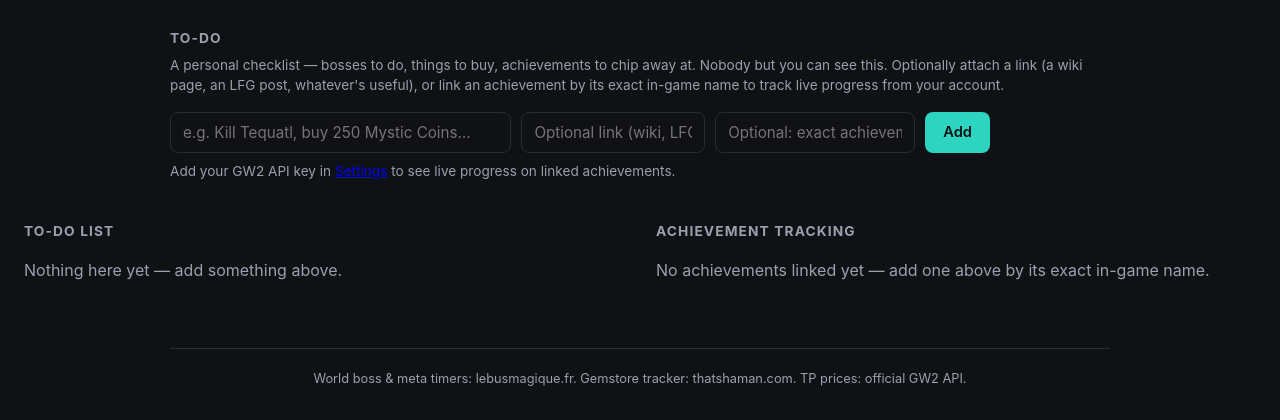
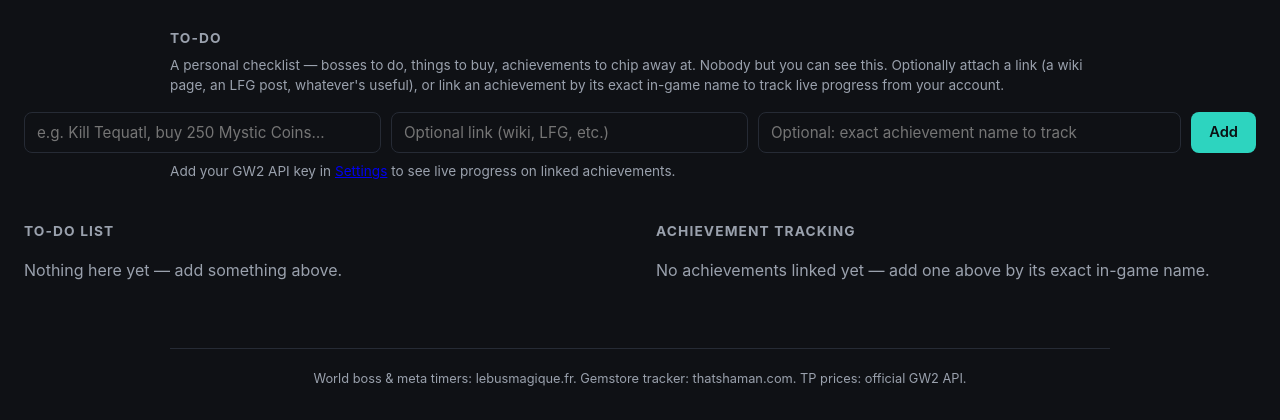
Before and after one commit to Revanito/gw2-ops-board, a FastAPI app: template app/templates/todo.html in a window 1280 px wide. Shown: the part 66-486 px from the top of the page. Run offline with FastAPI, Linux system fonts and the light colour scheme; the template is opened without the code that fills it, so the values that code supplies are empty; parts of the project's set-up code (start-up, migrations or seed data) failed here and were passed over; some libraries are stand-ins or nearby versions.

Commit message:
Widen To-Do add-form fields so placeholders aren't cut off
The three inputs were squeezed into the page's narrow 980px column;
moved the form into the same wide-bleed container the lists below it
already use, and widened each field so its full placeholder text is
readable.

Co-Authored-By: Claude Sonnet 5 <noreply@anthropic.com>

```diff
--- a/app/static/style.css
+++ b/app/static/style.css
@@ -438,10 +438,10 @@ button.secondary, .btn.secondary { background: transparent; border: 1px solid va
 .mi-count { font-weight: 700; flex-shrink: 0; }
 .mi-name { color: var(--text-dim); font-size: 0.82rem; }
 
-.todo-add-form { display: flex; gap: 10px; margin-bottom: 8px; flex-wrap: wrap; max-width: 820px; }
-.todo-add-form input[type="text"] { flex: 2; min-width: 220px; margin: 0; width: auto; }
-.todo-add-form input[type="url"] { flex: 1; min-width: 160px; margin: 0; width: auto; }
-.todo-add-form input[name="achievement"] { flex: 1; min-width: 200px; margin: 0; width: auto; }
+.todo-add-form { display: flex; gap: 10px; margin-bottom: 8px; flex-wrap: wrap; }
+.todo-add-form input[type="text"] { flex: 1; min-width: 260px; margin: 0; width: auto; }
+.todo-add-form input[type="url"] { flex: 1; min-width: 260px; margin: 0; width: auto; }
+.todo-add-form input[name="achievement"] { flex: 1.2; min-width: 340px; margin: 0; width: auto; }
 .todo-add-form button { flex-shrink: 0; }
 
 .todo-columns { display: grid; grid-template-columns: 1fr 1fr; gap: 32px; align-items: start; }
--- a/app/templates/todo.html
+++ b/app/templates/todo.html
@@ -71,12 +71,16 @@
 
   {% if error %}<div class="notice error">{{ error }}</div>{% endif %}
 
+  <div class="wide-bleed">
+    <div class="wide-content">
       <form method="post" action="/todo/add" class="todo-add-form">
         <input type="text" name="text" placeholder="e.g. Kill Tequatl, buy 250 Mystic Coins&hellip;" required maxlength="300">
         <input type="url" name="link" placeholder="Optional link (wiki, LFG, etc.)">
         <input type="text" name="achievement" placeholder="Optional: exact achievement name to track">
         <button type="submit">Add</button>
       </form>
+    </div>
+  </div>
   {% if not has_api_key %}
     <p class="hint">Add your GW2 API key in <a href="/settings">Settings</a> to see live progress on linked achievements.</p>
   {% endif %}
```
Lines whose indentation alone changed are shown as unchanged.
